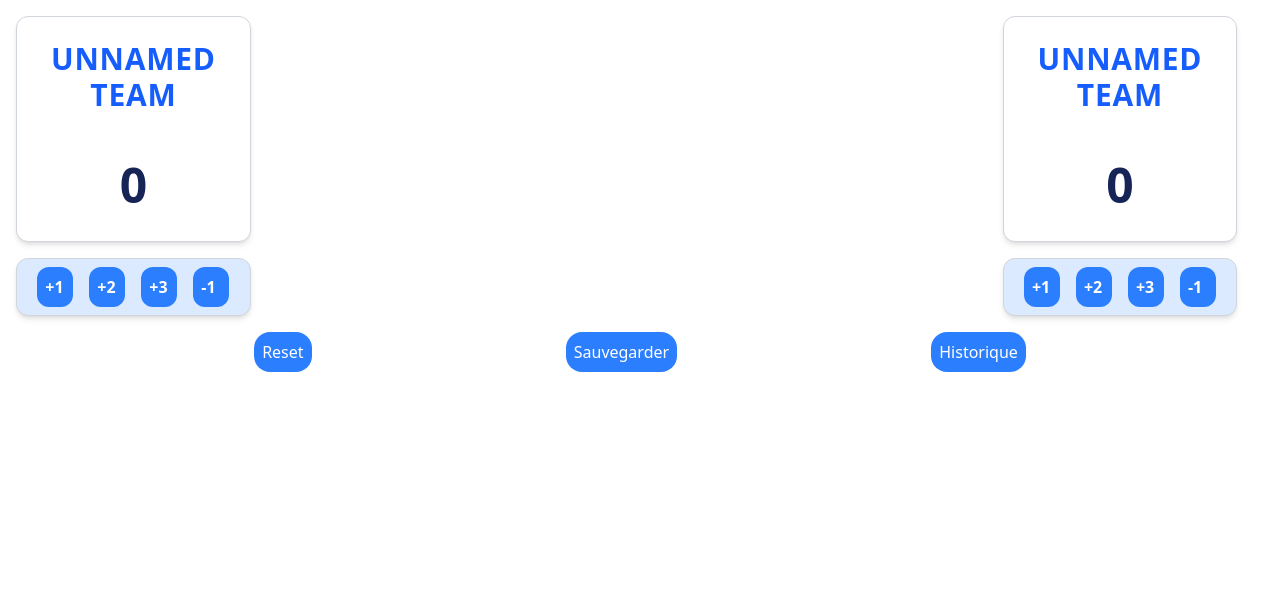
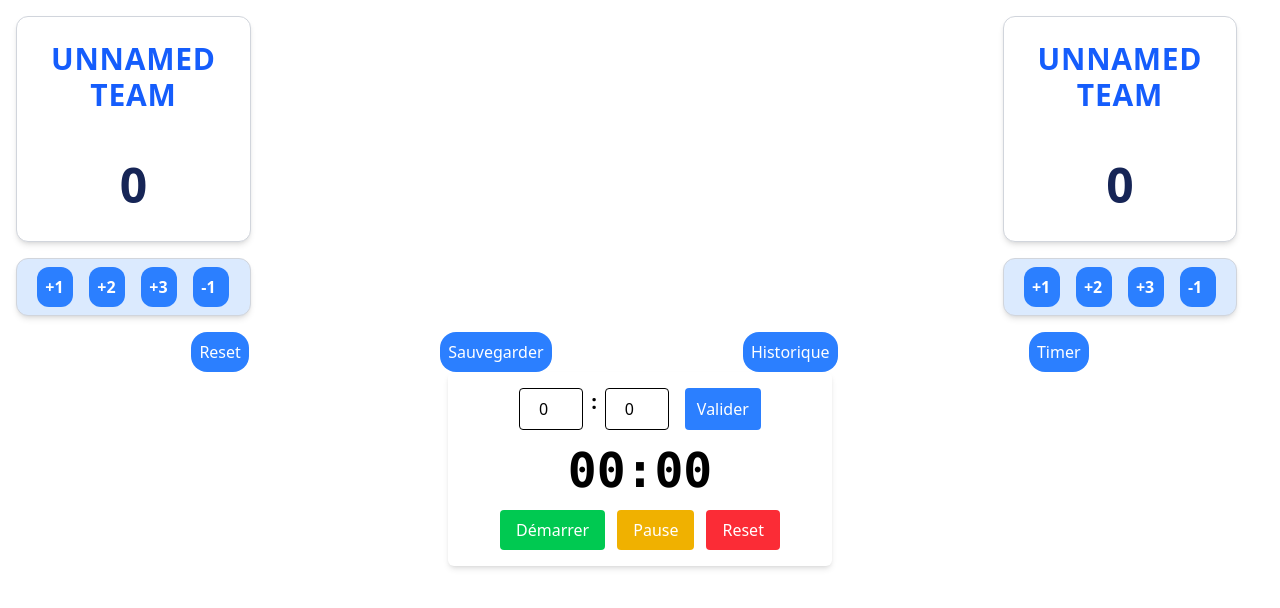
Before and after one commit to Kawow2/scoregame, an Angular app: page / in a window 1280 px wide. Shown: the top 608 px of the page. Built offline with nearby package versions, Linux system fonts and the light colour scheme.

Commit message:
feat: Add timer

```diff
--- a/src/app/game-actions-buttons/game-actions-buttons.component.html
+++ b/src/app/game-actions-buttons/game-actions-buttons.component.html
@@ -13,4 +13,11 @@
   >
     Historique
   </button>
+
+  <button
+    class="bg-blue-500 rounded-2xl p-2 text-white"
+    (click)="updateTimer()"
+  >
+    Timer
+  </button>
 </div>
--- a/src/app/game-actions-buttons/game-actions-buttons.component.ts
+++ b/src/app/game-actions-buttons/game-actions-buttons.component.ts
@@ -10,6 +10,7 @@ export class GameActionsButtonsComponent {
   onGameReset = output<void>();
   onSaveGame = output<void>();
   onShowHistoric = output<void>();
+  onUpdateTimer = output<void>();
 
   resetGame() {
     this.onGameReset.emit();
@@ -22,4 +23,8 @@ export class GameActionsButtonsComponent {
   showHistoric() {
     this.onShowHistoric.emit();
   }
+
+  updateTimer() {
+    this.onUpdateTimer.emit();
+  }
 }
--- a/src/app/home/home.component.html
+++ b/src/app/home/home.component.html
@@ -6,4 +6,7 @@
   (onGameReset)="resetGame()"
   (onSaveGame)="saveGame()"
   (onShowHistoric)="showHistoric()"
+  (onUpdateTimer)="updateTimer()"
 ></app-game-actions-buttons>
+
+<app-timer></app-timer>
--- a/src/app/home/home.component.ts
+++ b/src/app/home/home.component.ts
@@ -3,10 +3,11 @@ import { CurrentGameComponent } from '../current-game/current-game.component';
 import { GameActionsButtonsComponent } from '../game-actions-buttons/game-actions-buttons.component';
 import { ScoreTeam } from '../models/ScoreTeam';
 import { Team } from '../models/Team';
+import { TimerComponent } from '../timer/timer.component';
 
 @Component({
   selector: 'app-home',
-  imports: [CurrentGameComponent, GameActionsButtonsComponent],
+  imports: [CurrentGameComponent, GameActionsButtonsComponent, TimerComponent],
   templateUrl: './home.component.html',
   styleUrl: './home.component.css',
 })
@@ -26,4 +27,8 @@ export class HomeComponent {
   showHistoric() {
     //TODO
   }
+
+  updateTimer() {
+    //TODO
+  }
 }
--- /dev/null
+++ b/src/app/timer/timer.component.html
@@ -0,0 +1,57 @@
+<div
+  class="flex flex-col items-center justify-center w-full p-4 rounded-md bg-white shadow-md max-w-sm mx-auto"
+>
+  <!-- Choix du temps -->
+  <div class="flex gap-2 mb-4">
+    <input
+      type="number"
+      min="0"
+      max="59"
+      class="w-16 text-center border rounded p-2"
+      placeholder="MM"
+      [(ngModel)]="minutes"
+    />
+    <span class="text-xl font-semibold">:</span>
+    <input
+      type="number"
+      min="0"
+      max="59"
+      [(ngModel)]="seconds"
+      class="w-16 text-center border rounded p-2"
+      placeholder="SS"
+    />
+    <button
+      (click)="setTime()"
+      class="ml-2 bg-blue-500 hover:bg-blue-600 text-white px-3 py-2 rounded"
+    >
+      Valider
+    </button>
+  </div>
+
+  <!-- Affichage du timer -->
+  <div class="text-5xl font-mono font-bold mb-4">
+    {{ displayMinutes }}:{{ displaySeconds }}
+  </div>
+
+  <!-- Boutons contrôle -->
+  <div class="flex gap-3">
+    <button
+      (click)="start()"
+      class="bg-green-500 hover:bg-green-600 text-white px-4 py-2 rounded"
+    >
+      Démarrer
+    </button>
+    <button
+      (click)="stop()"
+      class="bg-yellow-500 hover:bg-yellow-600 text-white px-4 py-2 rounded"
+    >
+      Pause
+    </button>
+    <button
+      (click)="reset()"
+      class="bg-red-500 hover:bg-red-600 text-white px-4 py-2 rounded"
+    >
+      Reset
+    </button>
+  </div>
+</div>
--- /dev/null
+++ b/src/app/timer/timer.component.ts
@@ -0,0 +1,56 @@
+import { Component } from '@angular/core';
+import { FormsModule } from '@angular/forms';
+
+@Component({
+  selector: 'app-timer',
+  templateUrl: './timer.component.html',
+  imports: [FormsModule],
+  standalone: true,
+})
+export class TimerComponent {
+  minutes: number = 0;
+  seconds: number = 0;
+  timeLeft: number = 0; // en secondes
+  isRunning: boolean = false;
+  interval: any;
+
+  setTime() {
+    this.timeLeft = this.minutes * 60 + this.seconds;
+    this.stop(); // on arrête au cas où le timer tourne
+  }
+
+  start() {
+    if (this.timeLeft <= 0 || this.isRunning) return;
+    this.isRunning = true;
+
+    this.interval = setInterval(() => {
+      if (this.timeLeft > 0) {
+        this.timeLeft--;
+      } else {
+        this.stop();
+      }
+    }, 1000);
+  }
+
+  stop() {
+    clearInterval(this.interval);
+    this.isRunning = false;
+  }
+
+  reset() {
+    this.stop();
+    this.timeLeft = 0;
+    this.minutes = 0;
+    this.seconds = 0;
+  }
+
+  get displayMinutes(): string {
+    return Math.floor(this.timeLeft / 60)
+      .toString()
+      .padStart(2, '0');
+  }
+
+  get displaySeconds(): string {
+    return (this.timeLeft % 60).toString().padStart(2, '0');
+  }
+}
```
Also changed, not shown: src/app/timer/timer.component.css (added), 1 other file (tests, documents, lock files or other folders).
